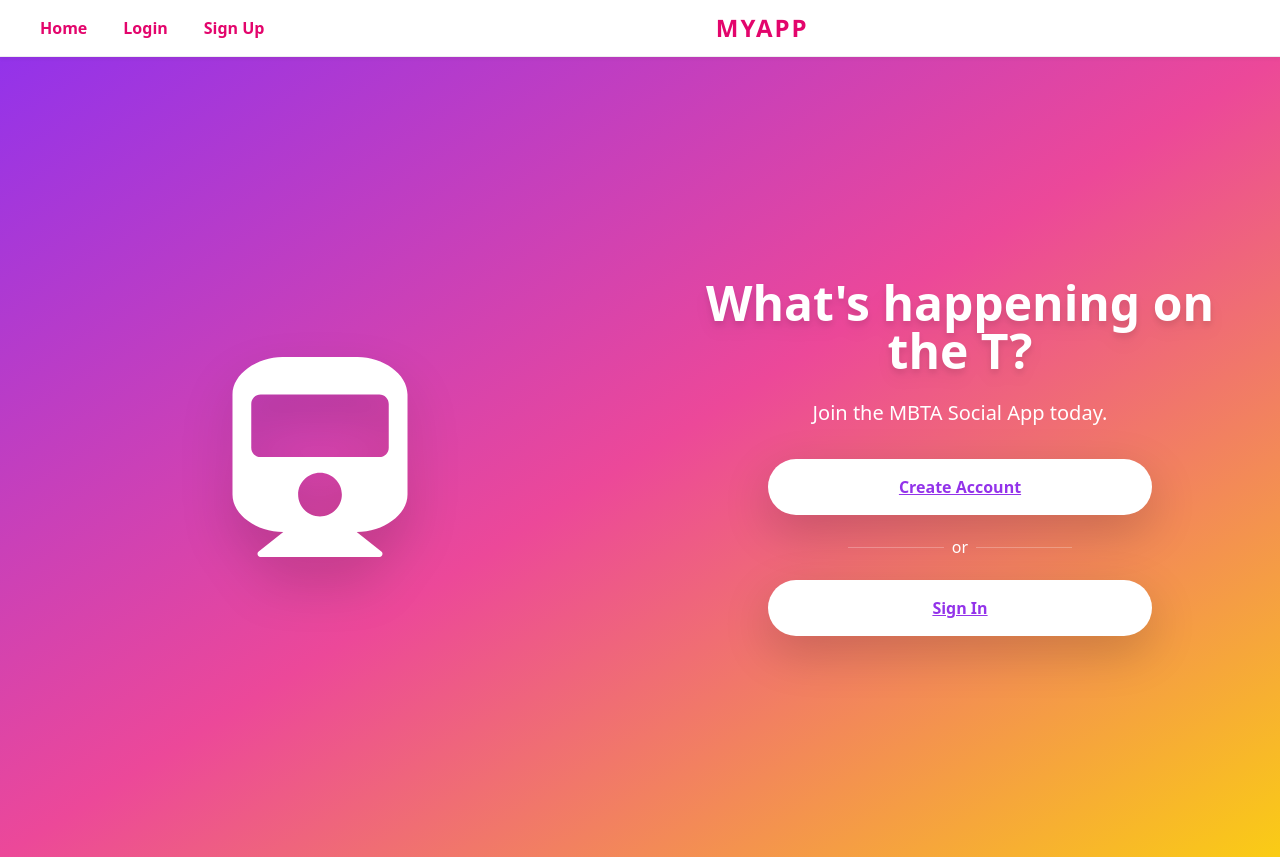
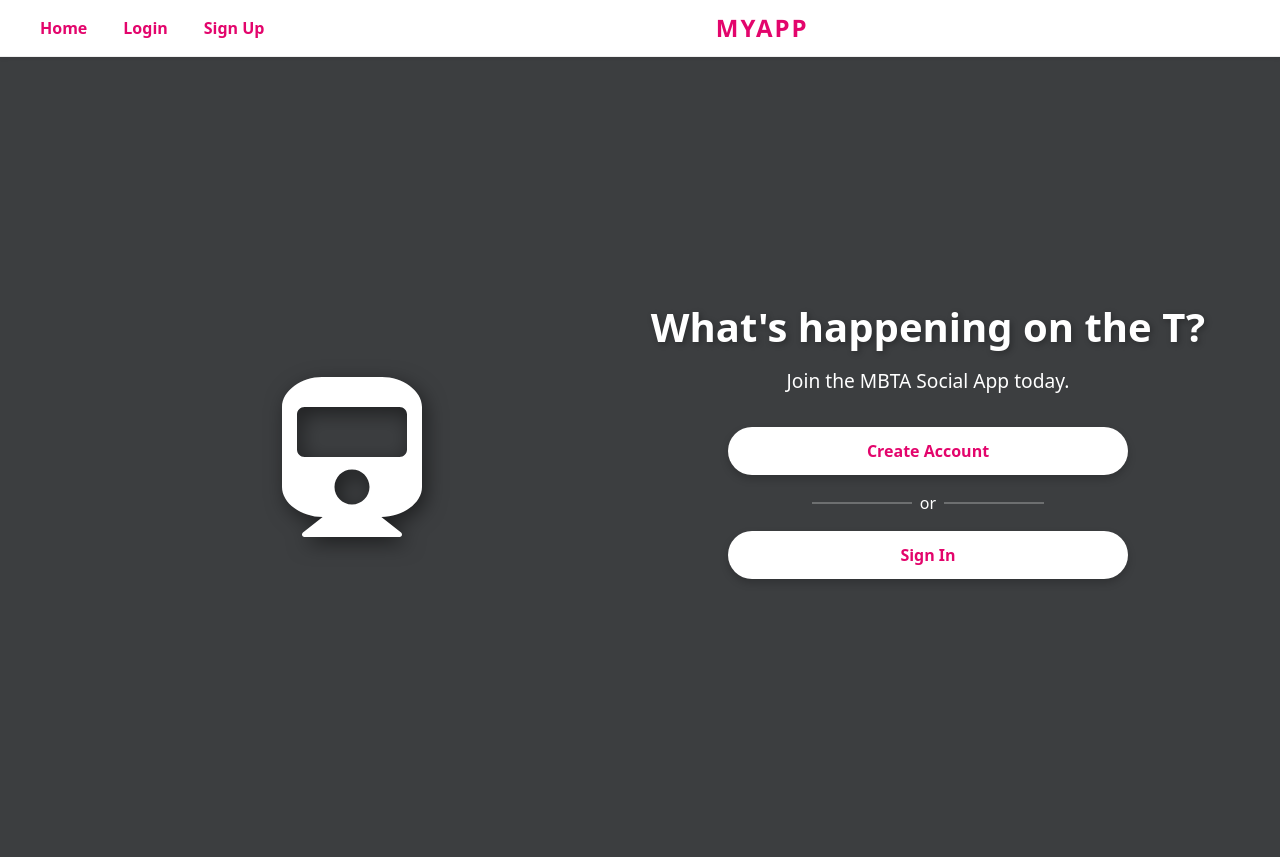
Before and after one commit to lindsey6214/MBTA-Social, a React (Create React App) app in the folder frontend/: page / in a window 1280 px wide. Built offline with nearby package versions, Linux system fonts and the light colour scheme.

Commit message:
landing and register formatting

```diff
--- a/frontend/src/components/navbar.js
+++ b/frontend/src/components/navbar.js
@@ -29,9 +29,10 @@
       <ReactNavbar className="navbar-custom" expand="lg">
         <Container fluid className="d-flex justify-content-between align-items-center">
           <Nav className="flex-grow-1">
+            <Nav.Link href="/home" className="nav-link">Home</Nav.Link>
+
             {!user ? (
               <>
-                <Nav.Link href="/home" className="nav-link">Home</Nav.Link>
                 <Nav.Link href="/login" className="nav-link">Login</Nav.Link>
                 <Nav.Link href="/signup" className="nav-link">Sign Up</Nav.Link>
               </>
@@ -46,14 +47,12 @@
             )}
           </Nav>
 
-          {/* Center section: App name */}
           <div className="text-center flex-grow-1">
-            <ReactNavbar.Brand href="/" className="navbar-brand">
+            <ReactNavbar.Brand href="/home" className="navbar-brand">
               MyApp
             </ReactNavbar.Brand>
           </div>
 
-          {/* Right section: profile image */}
           <Nav className="flex-grow-1 justify-content-end">
             {user && (
               <Nav.Link href="/profile" className="nav-link d-flex align-items-center">
--- a/frontend/src/components/pages/landingPage.js
+++ b/frontend/src/components/pages/landingPage.js
@@ -1,38 +1,36 @@
 import React from 'react';
 import { Link } from 'react-router-dom';
 import { FaTrain } from 'react-icons/fa';
+import "../../css/base.css";
+import "../../css/landingLoginRegister.css";
 
 const LandingPage = () => {
     return (
-        <div className="flex flex-col md:flex-row h-screen bg-gradient-to-br from-purple-600 via-pink-500 to-yellow-400 text-white">
-            <div className="md:w-1/2 flex justify-center items-center">
-                <FaTrain className="text-[200px] drop-shadow-2xl" />
+        <div className="landing-container">
+            <div className="landing-left">
+                <FaTrain className="train-icon" />
             </div>
 
-            <div className="md:w-1/2 flex flex-col justify-center items-center text-center px-8">
-                <h1 className="text-4xl md:text-5xl font-bold mb-4 drop-shadow-lg">What's happening on the T?</h1>
-                <p className="text-lg md:text-xl font-medium mb-8">Join the MBTA Social App today.</p>
+            <div className="landing-right">
+                    <div className="landing-text-group">
+                <h1 className="landing-heading">What's happening on the T?</h1>
+                <p className="landing-subtext">Join the MBTA Social App today.</p>
 
-                <div className="w-full max-w-sm space-y-4">
+                <div className="auth-buttons">
                     <Link
                         to="/signup"
-                        className="block w-full bg-white text-purple-600 font-semibold py-3 rounded-full shadow-lg hover:bg-gray-100 transition"
-                    >
-                        Create Account
-                    </Link>
+                        className="auth-button">Create Account</Link>
 
-                    <div className="flex items-center justify-center">
-                        <hr className="w-1/4 border-white" />
-                        <span className="mx-2 text-white font-light">or</span>
-                        <hr className="w-1/4 border-white" />
+                    <div className="or-separator">
+                        <hr />
+                            <span>or</span>
+                        <hr />
                     </div>
 
                     <Link
                         to="/login"
-                        className="block w-full bg-white text-purple-600 font-semibold py-3 rounded-full shadow-lg hover:bg-gray-100 transition"
-                    >
-                        Sign In
-                    </Link>
+                        className="auth-button">Sign In</Link>
+                        </div>
                 </div>
             </div>
         </div>
--- a/frontend/src/components/pages/registerPage.js
+++ b/frontend/src/components/pages/registerPage.js
@@ -5,6 +5,7 @@
 import Form from "react-bootstrap/Form";
 import Modal from "react-bootstrap/Modal";
 import { FaTrain } from "react-icons/fa";
+import "../../css/landingLoginRegister.css";
 
 const PRIMARY_COLOR = "#cc5c99";
 const url = `${process.env.REACT_APP_BACKEND_SERVER_URI}/user/signup`;
@@ -33,72 +34,61 @@
   };
 
   return (
-    <section className="flex flex-col md:flex-row h-screen bg-gradient-to-br from-purple-600 via-pink-500 to-yellow-400 text-white">
+    <section className="landing-container">
       {/* Left Side with Icon */}
-      <div className="md:w-1/2 flex justify-center items-center">
-        <FaTrain className="text-[200px] drop-shadow-2xl" />
+      <div className="landing-left">
+        <FaTrain className="train-icon" />
       </div>
 
       {/* Right Side with Form */}
-      <div className="md:w-1/2 flex flex-col justify-center items-center text-center px-8">
-        <h1 className="text-4xl md:text-5xl font-bold mb-4 drop-shadow-lg">Sign Up</h1>
-        <p className="text-lg md:text-xl font-medium mb-8">Create your account to get started.</p>
+      <div className="landing-right">
+      <div className="landing-text-group">
+        <h1 className="landing-heading">Sign Up</h1>
+        <p className="landing-subtext">Create your account to get started.</p>
 
-        <div className="w-full max-w-sm space-y-4">
+
           {/* Registration Form */}
-          <Form onSubmit={handleSubmit} className="space-y-4">
+          <Form onSubmit={handleSubmit} className="landing-right-form">
             <Form.Group className="mb-3">
-              <Form.Label style={{ fontWeight: "bold", color: "white" }}>
-                Email
-              </Form.Label>
+              <Form.Label style={{ fontWeight: "bold", color: "white" }}>Email</Form.Label>
                 <Form.Control
                   type="email"
                   name="email"
                   onChange={handleChange}
                   placeholder="Enter email"
                   required
+                  className="form-control"
                   style={{ color: "black", backgroundColor: "white" }} // White background, black text
                 />
               </Form.Group>
 
             <Form.Group className="mb-3">
-              <Form.Label style={{ fontWeight: "bold", color: "white" }}>
-                Password
-              </Form.Label>
+              <Form.Label style={{ fontWeight: "bold", color: "white" }}>Password</Form.Label>
                 <Form.Control
                   type="password"
                   name="password"
                   onChange={handleChange}
                   placeholder="Password"
                   required
+                  className="form-control"
                   style={{ color: "black", backgroundColor: "white" }} // White background, black text
                 />
               </Form.Group>
 
             <Form.Group className="mb-3">
-              <Form.Label style={{ fontWeight: "bold", color: "white" }}>
-                Birthday
-              </Form.Label>
+              <Form.Label style={{ fontWeight: "bold", color: "white" }}>Birthday</Form.Label>
                 <Form.Control
                   type="date"
                   name="birthday"
                   onChange={handleChange}
                   required
+                  className="form-control"
                   style={{ color: "black", backgroundColor: "white" }} // White background, black text
                 />
               </Form.Group>
 
             <Button
-              type="submit"
-              style={{
-                background: PRIMARY_COLOR,
-                border: "none",
-                width: "100%",
-              }}
-              className="mt-3"
-            >
-              Sign Up
-            </Button>
+              className="auth-button">Sign Up</Button>
           </Form>
 
           {/* Login Link */}
@@ -110,6 +100,7 @@
           </div>
         </div>
       </div>
+
 
       {/* Error Modal */}
       <Modal show={showErrorModal} onHide={() => setShowErrorModal(false)} centered>
--- a/frontend/src/components/pages/userProfilePage.js
+++ b/frontend/src/components/pages/userProfilePage.js
@@ -35,6 +35,9 @@
     // Implement save logic (e.g., save updated user details to the backend)
     setEditMode(false);
   };
+
+  if (!user) return <div>Loading...</div>;
+
 
   return (
     <div className="main-container">
--- /dev/null
+++ b/frontend/src/css/landingLoginRegister.css
@@ -0,0 +1,103 @@
+/* landingPage.css */
+
+.landing-container {
+    min-height: 100vh;
+    display: flex;
+    flex-direction: column;
+    background: #3c3e40;
+    color: white;
+    justify-content: center;
+    align-items: center;
+    padding: 2rem;
+  }
+
+  @media (min-width: 768px) {
+    .landing-container {
+      flex-direction: row;
+      padding: 4rem;
+    }
+  }
+
+  .landing-left,
+  .landing-right {
+    flex: 1;
+    display: flex;
+    justify-content: center;
+    align-items: center;
+    text-align: center;
+  }
+
+  .landing-right-form {
+    width: 100%;
+    max-width: 1000%px; /* Adjust width here as needed */
+    margin-top: 2rem;
+  }
+
+  .landing-right-form .form-control {
+    width: 100%;
+    padding: 1rem;
+    font-size: 1rem;
+    border-radius: 8px;
+  }
+
+  .landing-text-group {
+    display: flex;
+    flex-direction: column;
+    align-items: center;
+    margin-bottom: 2rem;
+  }
+
+  .train-icon {
+    font-size: 10rem;
+    filter: drop-shadow(4px 6px 10px rgba(0, 0, 0, 0.5));
+  }
+
+  .landing-heading {
+    font-size: 2.5rem;
+    font-weight: 700;
+    margin-bottom: 1rem;
+    text-shadow: 2px 2px 6px rgba(0, 0, 0, 0.3);
+  }
+
+  .landing-subtext {
+    font-size: 1.2rem;
+    font-weight: 500;
+    margin-bottom: 2rem;
+  }
+
+  .auth-buttons {
+    width: 100%;
+    max-width: 400px;
+    display: flex;
+    flex-direction: column;
+    gap: 1rem;
+  }
+
+  .auth-button {
+    padding: 0.75rem;
+    background: white;
+    color: #e3056c;
+    font-weight: 600;
+    text-decoration: none;
+    border-radius: 9999px;
+    box-shadow: 0 4px 8px rgba(0, 0, 0, 0.2);
+    transition: background 0.3s;
+  }
+
+  .auth-button:hover {
+    background: #f3f3f3;
+  }
+
+  .or-separator {
+    display: flex;
+    align-items: center;
+    justify-content: center;
+    color: white;
+    font-weight: 300;
+  }
+
+  .or-separator hr {
+    width: 25%;
+    border: 0.5px solid white;
+    margin: 0 0.5rem;
+  }
```
Lines whose indentation alone changed are shown as unchanged.
